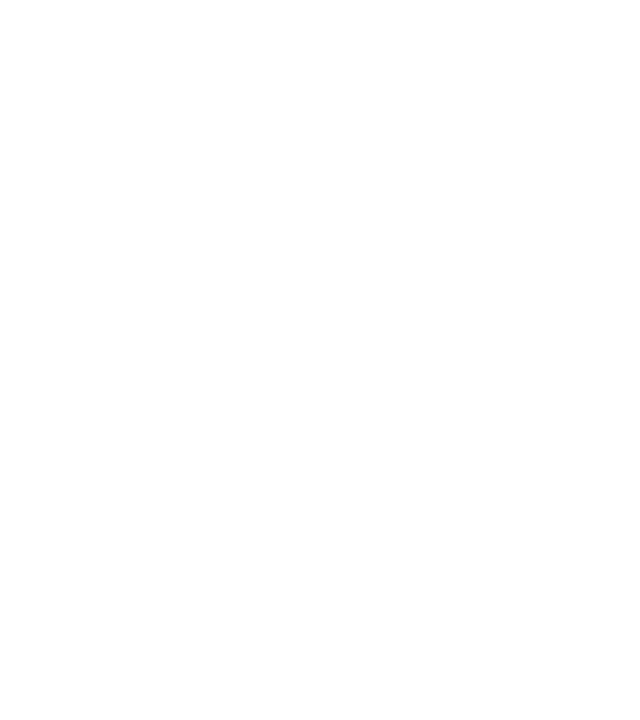
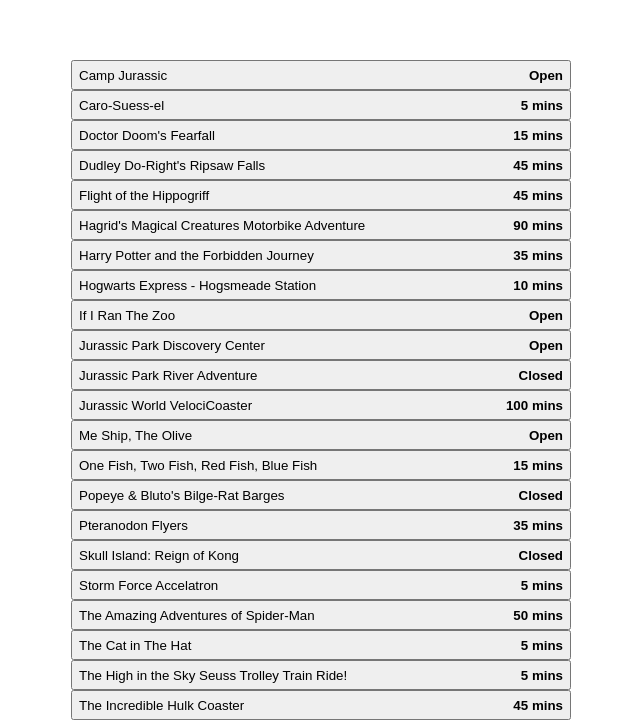
Before and after one commit to tristen-robinson-ucf/Group22LargeProjectPOOSD, a React (Create React App) app in the folder frontend/: page /parks/64 in a window 1280 px wide. Before the commit this address had no page. Shown: the part 140-860 px from the top of the page, without its empty margins (319-959 px from the left). Before the commit the page ends 800 px from the top, so only its background shows below. Built offline with nearby package versions, Linux system fonts and the light colour scheme.

Commit message:
Added more to the landing page, there are now two buttons which take you to their respective ride pages, each with the rides and wait times

```diff
--- a/frontend/package.json
+++ b/frontend/package.json
@@ -6,6 +6,11 @@
     "@testing-library/jest-dom": "^5.17.0",
     "@testing-library/react": "^13.4.0",
     "@testing-library/user-event": "^13.5.0",
+    "body-parser": "^1.20.2",
+    "cors": "^2.8.5",
+    "dotenv": "^16.4.5",
+    "express": "^4.18.3",
+    "mongodb": "^6.4.0",
     "react": "^18.2.0",
     "react-dom": "^18.2.0",
     "react-router-dom": "^6.22.1",
--- a/frontend/src/App.js
+++ b/frontend/src/App.js
@@ -4,6 +4,8 @@
 import { BrowserRouter, Routes, Route } from "react-router-dom";
 import RegisterPage from './pages/RegisterPage';
 import LandingPage from './pages/LandingPage';
+import IOAPage from './pages/IOAPage';
+import USFPage from './pages/USFPage';
 
 function App()
 {
@@ -13,6 +15,8 @@
         <Route path="/" index element={<LoginPage/>} />
         <Route path="/register" index element={<RegisterPage/>} />
         <Route path='/landing' index element={<LandingPage/>} />
+        <Route path='/parks/64' index element={<IOAPage/>}/>
+        <Route path='/parks/65' index element={<USFPage/>}/>
       </Routes>
     </BrowserRouter>
   );
--- a/frontend/src/components/FavoriteParks.js
+++ b/frontend/src/components/FavoriteParks.js
@@ -1,8 +1,10 @@
 import React, { useState, useEffect } from 'react';
 import './css/landing.css'
 
+const ioa = 64;
+const usf = 65;
 var userID = 2; // API
-var favoriteParks = [64, 65]; // API
+var favoriteParks = [ioa, usf]; // API
 
 
 
@@ -13,17 +15,22 @@
     function createParks() //API // creates the buttons to view each park
     {
         var parks = [];
-        if(favoriteParks.includes(64))
+        if(favoriteParks.includes(ioa))
         {
-            const ioaElement = <div key="ioa"><img src='/images/ioa.webp'className='parkButton'/></div>;
+            const ioaElement = <div key="ioa"><button id='ioaButton' onClick={() => redirect(ioa)} className='parkButton'><img src='/images/ioa.webp' className='parkImage'/></button></div>;
             parks.push(ioaElement);
         }
-        if(favoriteParks.includes(65))
+        if(favoriteParks.includes(usf))
         {
-            const usfElement = <div key="usf"><img src='/images/usf.webp'className='parkButton'/></div>;
-            parks.push(usfElement)
+            const usfElement = <div key="usf"><button id='usfButton' onClick={() => redirect(usf)} className='parkButton'><img src='/images/usf.webp'className='parkButton'/></button></div>;
+            parks.push(usfElement);
         }
         setParkContent(parks);
+    }
+
+    function redirect(parkID)
+    {
+        window.location.href = `/parks/${parkID}`;
     }
 
     useEffect(() =>
--- /dev/null
+++ b/frontend/src/components/IOARides.js
@@ -0,0 +1,62 @@
+import React, { useState, useEffect } from 'react';
+import './css/landing.css'
+
+function IOARides()
+{
+    var rideNames = ["Camp Jurassic",
+    "Caro-Suess-el",
+    "Doctor Doom's Fearfall",
+    "Dudley Do-Right's Ripsaw Falls",
+    "Flight of the Hippogriff",
+    "Hagrid's Magical Creatures Motorbike Adventure",
+    "Harry Potter and the Forbidden Journey",
+    "Hogwarts Express - Hogsmeade Station",
+    "If I Ran The Zoo",
+    "Jurassic Park Discovery Center",
+    "Jurassic Park River Adventure",
+    "Jurassic World VelociCoaster",
+    "Me Ship, The Olive",
+    "One Fish, Two Fish, Red Fish, Blue Fish",
+    "Popeye & Bluto's Bilge-Rat Barges",
+    "Pteranodon Flyers",
+    "Skull Island: Reign of Kong",
+    "Storm Force Accelatron",
+    "The Amazing Adventures of Spider-Man",
+    "The Cat in The Hat",
+    "The High in the Sky Seuss Trolley Train Ride!",
+    "The Incredible Hulk Coaster"]
+
+    var waitTimes = ["Open",
+    "5 mins",
+    "15 mins",
+    "45 mins",
+    "45 mins",
+    "90 mins",
+    "35 mins",
+    "10 mins",
+    "Open",
+    "Open",
+    "Closed",
+    "100 mins",
+    "Open",
+    "15 mins",
+    "Closed",
+    "35 mins",
+    "Closed",
+    "5 mins",
+    "50 mins",
+    "5 mins",
+    "5 mins",
+    "45 mins"]
+
+    return(
+        <div className='rides'>
+            {rideNames.map((rideName, index) =>
+            (
+                <button key={index} className='waitTimeButton'><text>{rideName}</text><b className='waitTime'>{waitTimes[index]}</b></button>
+            ))}
+        </div>
+    )
+}
+
+export default IOARides;
--- a/frontend/src/components/Login.js
+++ b/frontend/src/components/Login.js
@@ -1,4 +1,5 @@
 import React, { useState } from 'react';
+import {Link} from 'react-router-dom';
 
 function Login()
 {
@@ -33,7 +34,7 @@
 
                 setMessage('');
 
-                window.location.href = '/register';
+                window.location.href = '/landing';
 
             }
         }
@@ -66,7 +67,10 @@
         <span id="inner-title">PLEASE LOG IN</span><br />
         <input type="text" id="loginName" placeholder="Username" ref={(c) => loginName = c} /><br />
         <input type="password" id="loginPassword" placeholder="Password" ref={(c) => loginPassword = c} /><br />
-        <input type="submit" id="loginButton" class="buttons" value = "Do It" onClick={doLogin} />
+        <input type="submit" id="loginButton" class="buttons" value = "Log In" onClick={doLogin} />
+        <Link to="/register">
+            <input type="submit" id="registerDiv" class="buttons" value="Register" />
+        </Link>
         </form>
         <span id="loginResult">{message}</span>
     </div>
--- a/frontend/src/components/Register.js
+++ b/frontend/src/components/Register.js
@@ -1,4 +1,5 @@
 import React, { useState } from 'react';
+import {Link} from 'react-router-dom';
 
 function Register()
 {
@@ -74,6 +75,9 @@
             <input type='password' id='registerPassword' placeholder='Password' ref={(c) => registerPassword = c} /><br />
             <input type='password' id='confirmPassword' placeholder='Confirm Password' ref={(c) => confirmPassword = c} /><br />
             <input type='submit' id='registerButton' class='buttons' value='Register' onClick={doRegister} />
+            < Link to="/">
+                <input type='submit' id='loginDiv' class='buttons' value='Return to Login'/>
+            </Link>
         </form>
         <span id='registerResult'>{message}</span>
       </div>
--- /dev/null
+++ b/frontend/src/components/USFRides.js
@@ -0,0 +1,44 @@
+import React, { useState, useEffect } from 'react';
+
+function USFRides()
+{
+    var rideNames = ["Illumination Theater",
+    "Hogwarts Express - King's Cross Station",
+    "Fast & Furious - Supercharged",
+    "Kang & Kodos' Twirl 'n' Hurl",
+    "MEN IN BLACK Alien Attack!",
+    "E.T. Adventure",
+    "Illumination's Villain-Con Minion Blast",
+    "The Simpsons Ride",
+    "Harry Potter and the Escape from Gringotts",
+    "Despicable Me Minion Mayhem",
+    "Hollywood Rip Ride Rockit",
+    "Revenge of the Mummy",
+    "TRANSFORMERS™: The Ride-3D"]
+
+    var waitTimes = ["Open",
+    "10 mins",
+    "10 mins",
+    "10 mins",
+    "15 mins",
+    "15 mins",
+    "20 mins",
+    "25 mins",
+    "25 mins",
+    "40 mins",
+    "50 mins",
+    "55 mins",
+    "55 mins",
+    "55 mins"]
+
+    return(
+        <div className='rides'>
+            {rideNames.map((rideName, index) =>
+            (
+                <button key={index} className='waitTimeButton'><text>{rideName}</text><b className='waitTime'>{waitTimes[index]}</b></button>
+            ))}
+        </div>
+    )
+}
+
+export default USFRides;
--- a/frontend/src/components/css/landing.css
+++ b/frontend/src/components/css/landing.css
@@ -1,5 +1,34 @@
 .parkButton {
-    margin: auto;
+    display: block;
+    margin-left: auto;
+    margin-right: auto;
+    width: 304px;
+    height: 204px;
+}
+
+.parkImage {
+    display: block;
+    margin-left: auto;
+    margin-right: auto;
     width: 300px;
     height: 200px;
 }
+
+.waitTimeButton {
+    display: flex;
+    align-items: center;
+    justify-content: space-between;
+    width: 500px;
+    height: 30px;
+}
+
+.waitTimeButton .waitTime {
+    right: 0px;
+}
+
+.rides {
+    margin-top: 200px;
+    display: flex;
+    align-items: center;
+    flex-direction: column;
+}
--- /dev/null
+++ b/frontend/src/pages/IOAPage.js
@@ -0,0 +1,15 @@
+import React from 'react';
+
+import IOARides from '../components/IOARides'
+
+const IOAPage = () =>
+{
+
+    return(
+      <div>
+       <IOARides/>
+      </div>
+    );
+};
+
+export default IOAPage;
--- /dev/null
+++ b/frontend/src/pages/USFPage.js
@@ -0,0 +1,15 @@
+import React from 'react';
+
+import USFRides from '../components/USFRides'
+
+const USFPage = () =>
+{
+
+    return(
+      <div>
+       <USFRides/>
+      </div>
+    );
+};
+
+export default USFPage;
```
Also changed, not shown: 1 other file (tests, documents, lock files or other folders).
